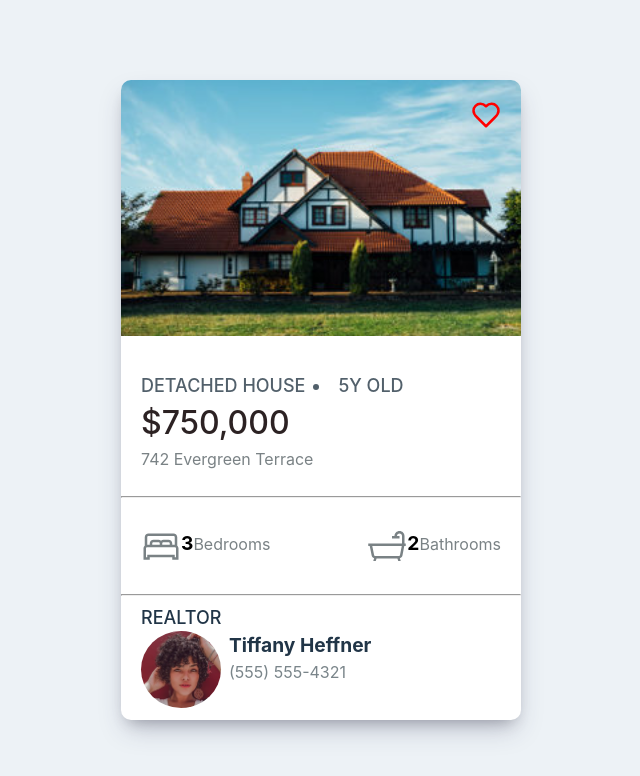
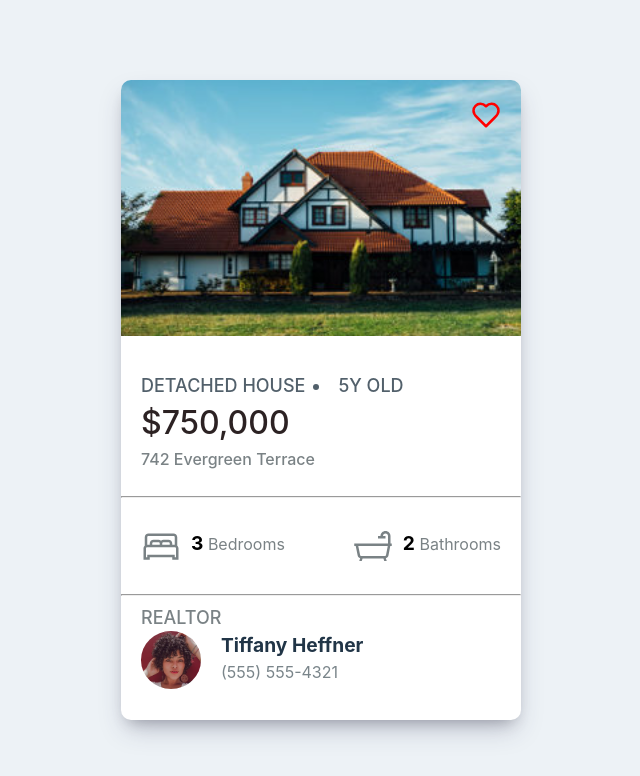
Before and after one commit to Nosihle-Mthembu/MyCard-Example, a React (Vite) app: page / in a window 1280 px wide. Shown: the top 776 px of the page, without its empty margins (319-959 px from the left). Built offline with nearby package versions, Linux system fonts and the light colour scheme.

Commit message:
feat:final design

```diff
--- a/src/App.css
+++ b/src/App.css
@@ -64,6 +64,8 @@
 
 .address{
   color: rgb(122, 130, 133);
+  font-weight: 450;
+  font-size: 100%;
 }
 
 /* thirth component */
@@ -80,13 +82,13 @@
 
 .Bathroom{
   color: rgb(122, 130, 133);
-  /* margin-right: 7%; */
 }
 
 .number{
   font-weight: 700;
   font-size: larger;
   color: black;
+  margin-left: 10px;
 }
 
 
@@ -97,7 +99,7 @@
   border-bottom-left-radius: 10px;
   border-bottom-right-radius: 10px;
   display: flex;
-  gap: 2%;
+  gap: 5%;
   margin-left: 5%;
 }
 
@@ -105,14 +107,15 @@
   margin-left: 5%;
   font-weight: 500;
   font-size: large;
+  color: rgb(122, 130, 133);
 }
 
 .profilePicture{
   background-image: url("./assets/girlphoto.jpeg");
   background-repeat: no-repeat;
   background-size: cover;
-  width: 20%;
-  height: 80%;
+  width: 15%;
+  height: 60%;
   border-radius: 100%;
 }
 
--- a/src/components/mycardexample.jsx
+++ b/src/components/mycardexample.jsx
@@ -57,11 +57,11 @@ function MyCard(){
                     <div className="Bedroom"><LiaBedSolid style={{width:40,
                         height:40,
                         verticalAlign:"middle",
-                    }}/><span className="number">3</span>Bedrooms </div>
+                    }}/><span className="number">3</span> Bedrooms </div>
                     <div className="Bathroom"><LiaBathSolid style={{width:40,
                         height:40,
                         verticalAlign:"middle",
-                    }}/><span className="number">2</span>Bathrooms </div>
+                    }}/><span className="number">2</span> Bathrooms </div>
                 </div>
                 <hr/>
 
```
